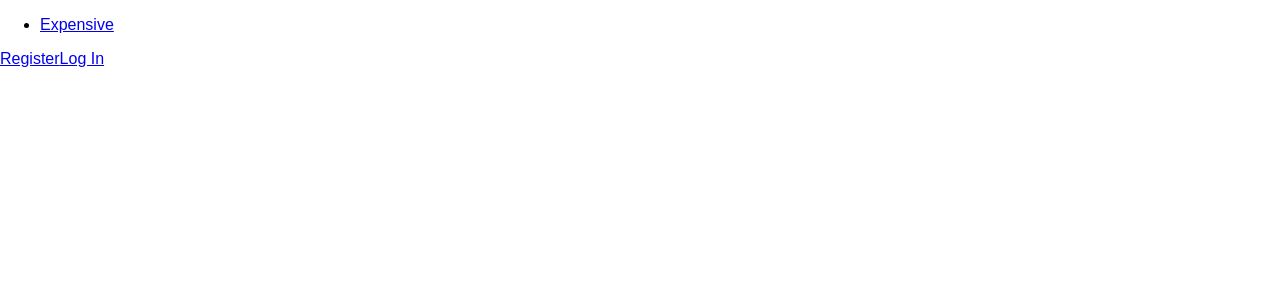
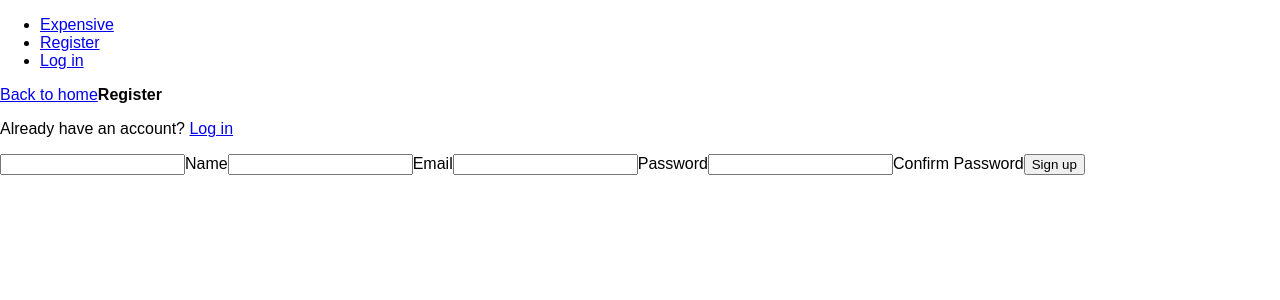
Before and after one commit to isaksolheim/MERN-auth, a React (Create React App) app in the folder client/: page /register in a window 1280 px wide. Shown: the top 300 px of the page. Built offline with nearby package versions, Linux system fonts and the light colour scheme.

Commit message:
Add Register and Login components

```diff
--- a/client/src/App.js
+++ b/client/src/App.js
@@ -1,16 +1,20 @@
 import React from 'react';
-import { BrowserRouter as Router } from 'react-router-dom';
+import { BrowserRouter as Router, Route } from 'react-router-dom';
 import './styles/main.scss';
 
 import Navbar from './components/Navbar';
 import Landing from './components/Landing';
+import Register from './components/auth/Register';
+import Login from './components/auth/Login';
 
 function App() {
   return (
     <Router>
       <div className="App">
         <Navbar />
-        <Landing />
+        <Route exact path="/" component={Landing} />
+        <Route exact path="/register" component={Register} />
+        <Route exact path="/login" component={Login} />
       </div>
     </Router>
   );
--- a/client/src/components/Navbar.js
+++ b/client/src/components/Navbar.js
@@ -9,6 +9,12 @@ class Navbar extends React.Component {
           <li>
             <Link to='/'>Expensive</Link>
           </li>
+          <li>
+            <Link to='/register'>Register</Link>
+          </li>
+          <li>
+            <Link to='/login'>Log in</Link>
+          </li>
         </ul>
       </nav>
     );
--- /dev/null
+++ b/client/src/components/auth/Login.js
@@ -0,0 +1,63 @@
+import React from 'react';
+import { Link } from 'react-router-dom';
+
+class Login extends React.Component {
+  constructor() {
+    super();
+
+    this.state = {
+      email: '',
+      password: '',
+      errors: {}
+    };
+  }
+
+  onChange = e => {
+    this.setState({ [e.target.id]: e.target.value });
+  };
+
+  onSubmit = e => {
+    e.preventDefault();
+
+    const userData = {
+      email: this.state.email,
+      password: this.state.password
+    };
+
+    console.log(userData);
+  };
+
+  render() {
+    const { errors } = this.state;
+
+    return(
+      <section className="login">
+        <Link to='/'>Back to home</Link>
+        <p>
+          Don't have an account? <Link to='/register'>Register</Link>
+        </p>
+        <form noValidate onSubmit={this.onSubmit}>
+          <input
+            onChange={this.onChange}
+            value={this.state.email}
+            error={errors.email}
+            id="email"
+            type="email"
+          />
+          <label htmlFor="email">Email</label>
+          <input
+            onChange={this.onChange}
+            value={this.state.password}
+            error={errors.password}
+            id="password"
+            type="password"
+          />
+          <label htmlFor="password">Password</label>
+          <button type="submit">Login</button>
+        </form>
+      </section>
+    );
+  }
+}
+
+export default Login;
--- /dev/null
+++ b/client/src/components/auth/Register.js
@@ -0,0 +1,84 @@
+import React from 'react';
+import { Link } from 'react-router-dom';
+
+class Register extends React.Component {
+  constructor() {
+    super();
+
+    this.state = {
+      name: '',
+      email: '',
+      password: '',
+      password2: '',
+      errors: {}
+    };
+  }
+
+  onChange = e => {
+    this.setState({ [e.target.id]: e.target.value });
+  };
+
+  onSubmit = e => {
+    e.preventDefault();
+
+    const newUser = {
+      name: this.state.name,
+      email: this.state.email,
+      password: this.state.password,
+      password2: this.state.password2
+    };
+
+    console.log(newUser);
+  };
+
+  render() {
+    const { errors } = this.state;
+
+    return(
+      <section className="register">
+        <Link to='/'>Back to home</Link>
+        <b>Register</b>
+        <p>
+          Already have an account? <Link to='/login'>Log in</Link>
+        </p>
+        <form noValidate onSubmit={this.onSubmit}>
+          <input
+            onChange={this.onChange}
+            value={this.state.name}
+            error={errors.name}
+            id="name"
+            type="text"
+          />
+          <label htmlFor="name">Name</label>
+          <input
+            onChange={this.onChange}
+            value={this.state.email}
+            error={errors.email}
+            id="email"
+            type="email"
+          />
+          <label htmlFor="email">Email</label>
+          <input
+            onChange={this.onChange}
+            value={this.state.password}
+            error={errors.password}
+            id="password"
+            type="password"
+          />
+          <label htmlFor="password">Password</label>
+          <input
+            onChange={this.onChange}
+            value={this.state.password2}
+            error={errors.password2}
+            id="password2"
+            type="password"
+          />
+          <label htmlFor="password2">Confirm Password</label>
+          <button type="submit">Sign up</button>
+        </form>
+      </section>
+    );
+  }
+}
+
+export default Register;
```
